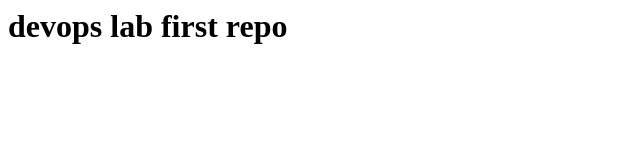
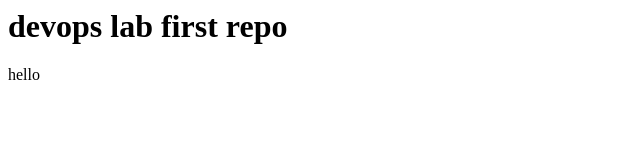
Before and after one commit to saa-007/devops-lab-repo, a plain HTML site: page index.html in a window 1280 px wide. Shown: the full height of the page, 0-640 px from the left. Drawn offline with Linux system fonts and the light colour scheme.

Commit message:
Update index.html

```diff
--- a/index.html
+++ b/index.html
@@ -1 +1,2 @@
 <h1> devops lab first repo </h1>
+<body>hello</body>
```
